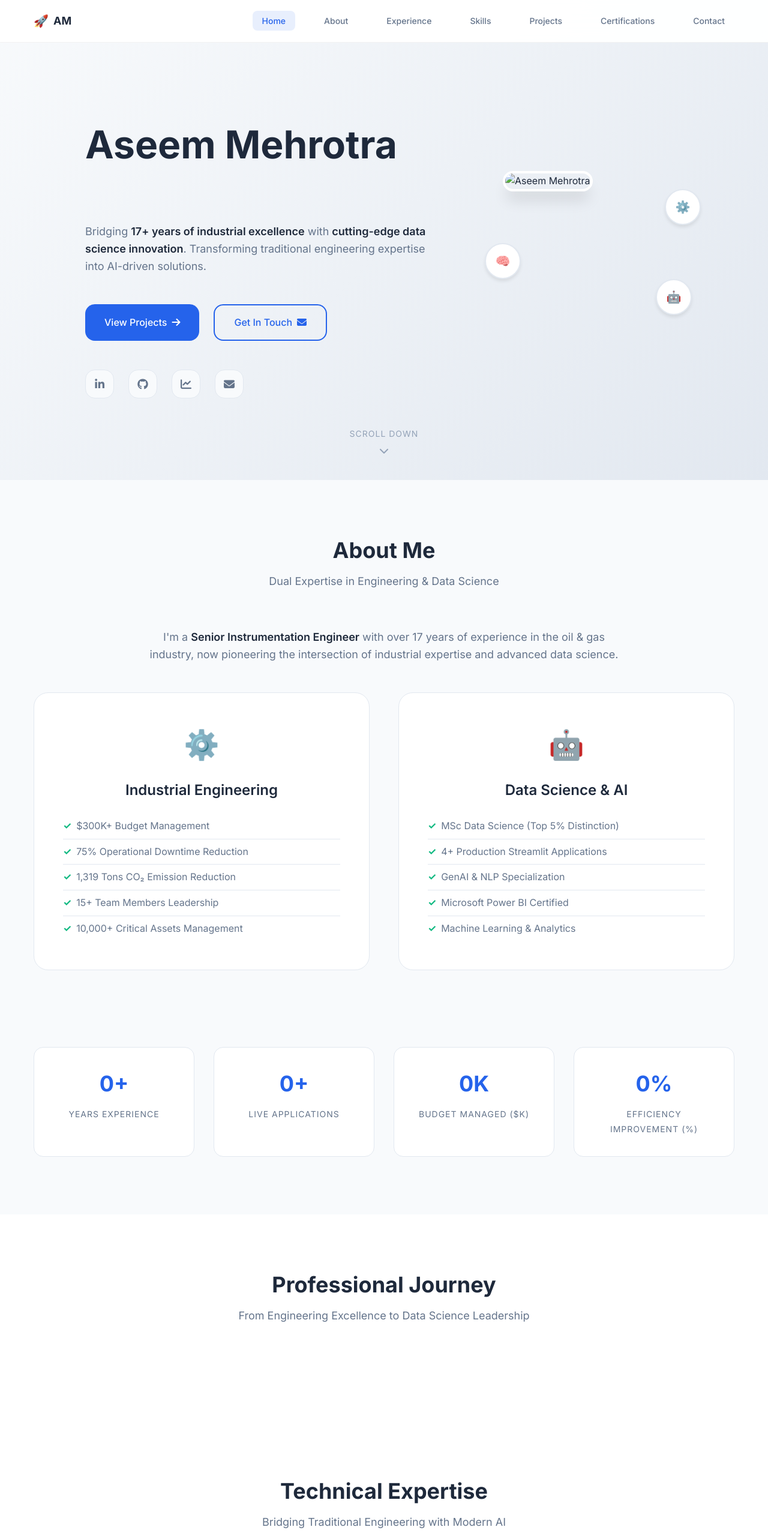
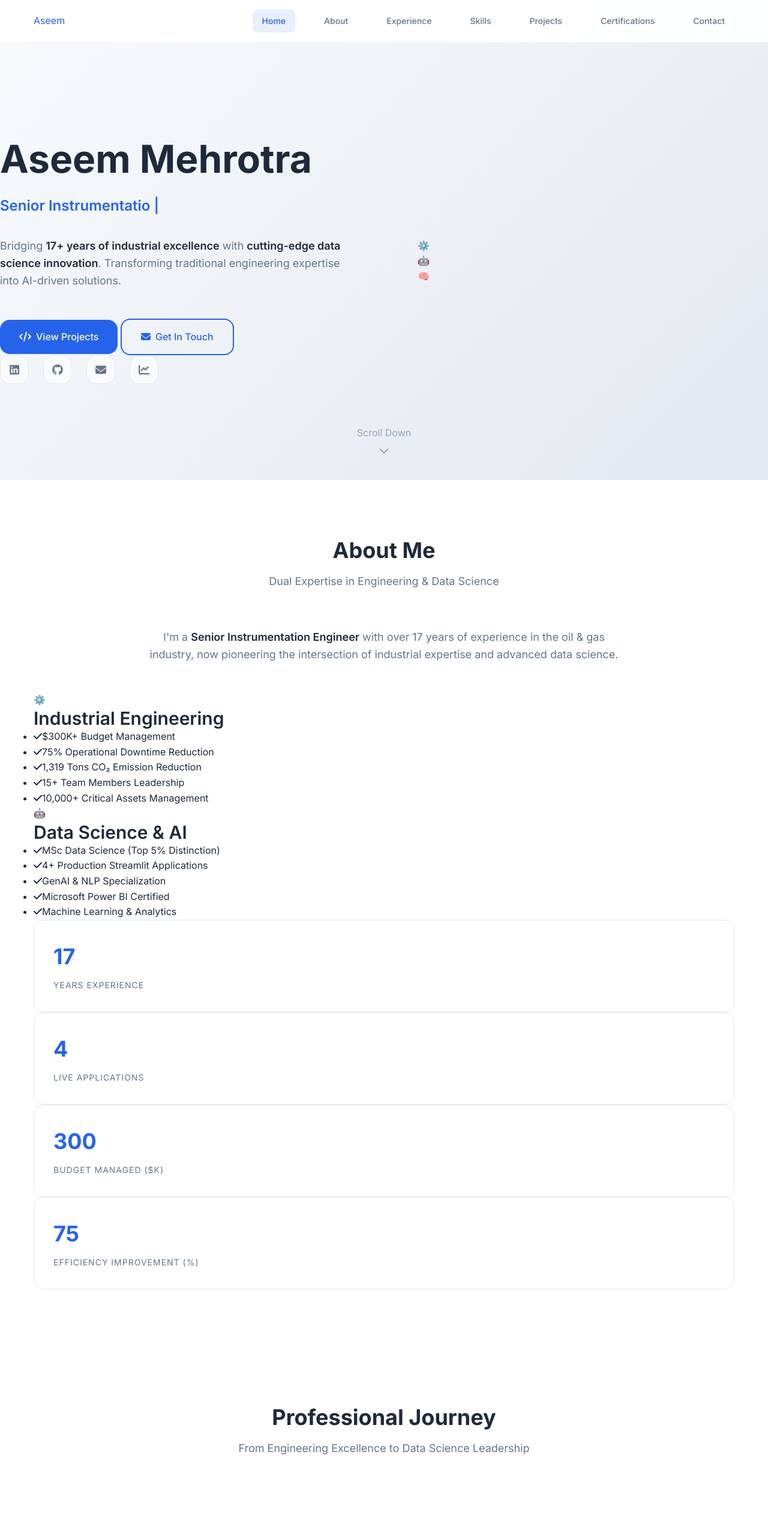
Before and after one commit to aseemm84/Aseem, a plain HTML site: page index.html in a window 1280 px wide. Shown: the top 2560 px of the page at 60% size. Drawn offline with Linux system fonts and the light colour scheme.

Commit message:
Update index.html

```diff
--- a/index.html
+++ b/index.html
@@ -5,121 +5,86 @@
     <meta name="viewport" content="width=device-width, initial-scale=1.0">
     <title>Aseem Mehrotra - Digital Resume</title>
 
-    <!-- Meta Tags -->
-    <meta name="description" content="Senior Instrumentation Engineer & Data Scientist - Bridging Industrial Excellence with Data Science Innovation">
+    <!-- Favicon -->
+    <link rel="icon" href="./assets/favicon.ico" type="image/x-icon">
+
+    <!-- Meta Tags for SEO -->
+    <meta name="description" content="Senior Instrumentation Engineer & Data Scientist - Bridging 17+ years of industrial excellence with cutting-edge AI innovation">
+    <meta name="keywords" content="instrumentation engineer, data scientist, AI, machine learning, industrial automation, UAE">
     <meta name="author" content="Aseem Mehrotra">
-    <meta name="keywords" content="Aseem Mehrotra, Instrumentation Engineer, Data Scientist, AI, Machine Learning, Industrial Engineering">
 
-    <!-- Open Graph -->
+    <!-- Open Graph Meta Tags -->
     <meta property="og:title" content="Aseem Mehrotra - Digital Resume">
-    <meta property="og:description" content="17+ years of engineering excellence transitioning to data science leadership">
+    <meta property="og:description" content="Senior Instrumentation Engineer & Data Scientist">
     <meta property="og:type" content="website">
-    <meta property="og:url" content="https://aseemm84.github.io">
+    <meta property="og:url" content="https://aseemm84.github.io/Aseem/">
     <meta property="og:image" content="./assets/images/profile.jpg">
 
-    <!-- Favicon -->
-    <link rel="icon" type="image/x-icon" href="./assets/favicon.ico">
-
-    <!-- Fonts -->
-    <link rel="preconnect" href="https://fonts.googleapis.com">
-    <link rel="preconnect" href="https://fonts.gstatic.com" crossorigin>
-    <link href="https://fonts.googleapis.com/css2?family=Inter:wght@300;400;500;600;700&display=swap" rel="stylesheet">
-
-    <!-- Icons -->
-    <link rel="stylesheet" href="https://cdnjs.cloudflare.com/ajax/libs/font-awesome/6.4.0/css/all.min.css">
-
-    <!-- Stylesheets -->
+    <!-- CSS Files - Load in correct order -->
     <link rel="stylesheet" href="./css/main.css">
     <link rel="stylesheet" href="./css/components.css">
     <link rel="stylesheet" href="./css/animations.css">
 
-    <!-- PWA -->
+    <!-- Font Awesome Icons -->
+    <link rel="stylesheet" href="https://cdnjs.cloudflare.com/ajax/libs/font-awesome/6.4.0/css/all.min.css">
+
+    <!-- Google Fonts -->
+    <link href="https://fonts.googleapis.com/css2?family=Inter:wght@300;400;500;600;700&display=swap" rel="stylesheet">
+
+    <!-- PWA Manifest -->
     <link rel="manifest" href="./manifest.json">
+
+    <!-- Theme Color -->
     <meta name="theme-color" content="#2563eb">
 </head>
-
 <body>
     <!-- Loading Screen -->
     <div id="loading-screen" class="loading-screen">
-        <div class="loader">
-            <div class="loader-inner">
-                <div class="loader-line-wrap">
-                    <div class="loader-line"></div>
+        <div class="loading-content">
+            <div class="loading-spinner"></div>
+            <h2 class="loading-text">Loading Digital Resume...</h2>
         </div>
-                <div class="loader-line-wrap">
-                    <div class="loader-line"></div>
-                </div>
-                <div class="loader-line-wrap">
-                    <div class="loader-line"></div>
-                </div>
-                <div class="loader-line-wrap">
-                    <div class="loader-line"></div>
-                </div>
-                <div class="loader-line-wrap">
-                    <div class="loader-line"></div>
-                </div>
-            </div>
-        </div>
-        <p class="loading-text">Loading Digital Resume...</p>
     </div>
 
     <!-- Navigation -->
-    <nav class="navbar" id="navbar">
+    <nav id="navbar" class="navbar">
         <div class="nav-container">
-            <div class="nav-logo">
-                <span class="logo-icon">🚀</span>
-                <span class="logo-text">AM</span>
+            <a href="#home" class="nav-brand">
+                <span class="brand-text">Aseem</span>
+            </a>
+
+            <div class="nav-menu" id="nav-menu">
+                <a href="#home" class="nav-link active">Home</a>
+                <a href="#about" class="nav-link">About</a>
+                <a href="#experience" class="nav-link">Experience</a>
+                <a href="#skills" class="nav-link">Skills</a>
+                <a href="#projects" class="nav-link">Projects</a>
+                <a href="#certifications" class="nav-link">Certifications</a>
+                <a href="#contact" class="nav-link">Contact</a>
             </div>
 
-            <ul class="nav-menu" id="nav-menu">
-                <li class="nav-item">
-                    <a href="#home" class="nav-link active">Home</a>
-                </li>
-                <li class="nav-item">
-                    <a href="#about" class="nav-link">About</a>
-                </li>
-                <li class="nav-item">
-                    <a href="#experience" class="nav-link">Experience</a>
-                </li>
-                <li class="nav-item">
-                    <a href="#skills" class="nav-link">Skills</a>
-                </li>
-                <li class="nav-item">
-                    <a href="#projects" class="nav-link">Projects</a>
-                </li>
-                <li class="nav-item">
-                    <a href="#certifications" class="nav-link">Certifications</a>
-                </li>
-                <li class="nav-item">
-                    <a href="#contact" class="nav-link">Contact</a>
-                </li>
-            </ul>
-
             <div class="nav-toggle" id="nav-toggle">
-                <span class="bar"></span>
-                <span class="bar"></span>
-                <span class="bar"></span>
+                <span></span>
+                <span></span>
+                <span></span>
             </div>
         </div>
     </nav>
 
     <!-- Main Content -->
-    <main>
+    <main id="main-content">
         <!-- Hero Section -->
         <section id="home" class="hero">
-            <div class="hero-background">
-                <canvas id="particles-canvas" class="particles-canvas"></canvas>
-            </div>
-
-            <div class="container">
+            <div class="hero-container">
                 <div class="hero-content">
                     <div class="hero-text">
                         <h1 class="hero-title">
-                            <span class="title-line">Aseem Mehrotra</span>
+                            <span class="name">Aseem Mehrotra</span>
                         </h1>
 
                         <div class="hero-subtitle">
-                            <span class="typing-text" id="typing-text"></span>
+                            <span id="typing-text"></span>
+                            <span class="typing-cursor">|</span>
                         </div>
 
                         <p class="hero-description">
@@ -128,54 +93,53 @@
                             Transforming traditional engineering expertise into AI-driven solutions.
                         </p>
 
-                        <div class="hero-buttons">
+                        <div class="hero-cta">
                             <a href="#projects" class="btn btn-primary">
-                                <span>View Projects</span>
-                                <i class="fas fa-arrow-right"></i>
+                                <i class="fas fa-code"></i>
+                                View Projects
                             </a>
                             <a href="#contact" class="btn btn-outline">
-                                <span>Get In Touch</span>
                                 <i class="fas fa-envelope"></i>
+                                Get In Touch
                             </a>
                         </div>
 
                         <div class="hero-social">
-                            <a href="https://www.linkedin.com/in/aseem-mehrotra" target="_blank" class="social-link" aria-label="LinkedIn">
-                                <i class="fab fa-linkedin-in"></i>
+                            <a href="https://www.linkedin.com/in/aseem-mehrotra" class="social-link" target="_blank" rel="noopener">
+                                <i class="fab fa-linkedin"></i>
                             </a>
-                            <a href="https://github.com/aseemm84" target="_blank" class="social-link" aria-label="GitHub">
+                            <a href="https://github.com/aseemm84" class="social-link" target="_blank" rel="noopener">
                                 <i class="fab fa-github"></i>
                             </a>
-                            <a href="https://share.streamlit.io/user/aseemm84" target="_blank" class="social-link" aria-label="Streamlit">
+                            <a href="mailto:aseem.mehrotra1984@outlook.com" class="social-link">
+                                <i class="fas fa-envelope"></i>
+                            </a>
+                            <a href="https://share.streamlit.io/user/aseemm84" class="social-link" target="_blank" rel="noopener">
                                 <i class="fas fa-chart-line"></i>
-                            </a>
-                            <a href="mailto:aseem.mehrotra1984@outlook.com" class="social-link" aria-label="Email">
-                                <i class="fas fa-envelope"></i>
                             </a>
                         </div>
                     </div>
 
-                    <div class="hero-image">
-                        <div class="profile-container">
-                            <img src="./assets/images/profile.jpg" alt="Aseem Mehrotra" class="profile-img" loading="lazy">
-                            <div class="profile-badge engineering">⚙️</div>
-                            <div class="profile-badge datascience">🤖</div>
-                            <div class="profile-badge ai">🧠</div>
-                        </div>
+                    <div class="hero-visual">
+                        <div class="hero-icons">
+                            <div class="floating-icon">⚙️</div>
+                            <div class="floating-icon">🤖</div>
+                            <div class="floating-icon">🧠</div>
                         </div>
                     </div>
                 </div>
 
                 <div class="scroll-indicator">
-                <span class="scroll-text">Scroll Down</span>
+                    <span>Scroll Down</span>
                     <div class="scroll-arrow">
                         <i class="fas fa-chevron-down"></i>
+                    </div>
                 </div>
             </div>
         </section>
 
         <!-- About Section -->
-        <section id="about" class="about">
+        <section id="about" class="section">
             <div class="container">
                 <div class="section-header">
                     <h2 class="section-title">About Me</h2>
@@ -192,113 +156,114 @@
                             </p>
                         </div>
 
-                        <div class="dual-expertise">
-                            <div class="expertise-card">
-                                <div class="expertise-icon">⚙️</div>
+                        <div class="about-grid">
+                            <div class="about-card">
+                                <div class="card-icon">⚙️</div>
                                 <h3>Industrial Engineering</h3>
-                                <ul>
-                                    <li>$300K+ Budget Management</li>
-                                    <li>75% Operational Downtime Reduction</li>
-                                    <li>1,319 Tons CO₂ Emission Reduction</li>
-                                    <li>15+ Team Members Leadership</li>
-                                    <li>10,000+ Critical Assets Management</li>
+                                <ul class="achievement-list">
+                                    <li><i class="fas fa-check"></i>$300K+ Budget Management</li>
+                                    <li><i class="fas fa-check"></i>75% Operational Downtime Reduction</li>
+                                    <li><i class="fas fa-check"></i>1,319 Tons CO₂ Emission Reduction</li>
+                                    <li><i class="fas fa-check"></i>15+ Team Members Leadership</li>
+                                    <li><i class="fas fa-check"></i>10,000+ Critical Assets Management</li>
                                 </ul>
                             </div>
 
-                            <div class="expertise-card">
-                                <div class="expertise-icon">🤖</div>
+                            <div class="about-card">
+                                <div class="card-icon">🤖</div>
                                 <h3>Data Science & AI</h3>
-                                <ul>
-                                    <li>MSc Data Science (Top 5% Distinction)</li>
-                                    <li>4+ Production Streamlit Applications</li>
-                                    <li>GenAI & NLP Specialization</li>
-                                    <li>Microsoft Power BI Certified</li>
-                                    <li>Machine Learning & Analytics</li>
+                                <ul class="achievement-list">
+                                    <li><i class="fas fa-check"></i>MSc Data Science (Top 5% Distinction)</li>
+                                    <li><i class="fas fa-check"></i>4+ Production Streamlit Applications</li>
+                                    <li><i class="fas fa-check"></i>GenAI & NLP Specialization</li>
+                                    <li><i class="fas fa-check"></i>Microsoft Power BI Certified</li>
+                                    <li><i class="fas fa-check"></i>Machine Learning & Analytics</li>
                                 </ul>
                             </div>
                         </div>
                     </div>
+                </div>
 
-                    <div class="stats-grid">
+                <!-- Statistics -->
+                <div class="stats-container">
                     <div class="stat-item">
-                            <span class="stat-number" data-value="17">0</span>
-                            <span class="stat-label">Years Experience</span>
+                        <div class="stat-number" data-value="17">0</div>
+                        <div class="stat-label">Years Experience</div>
                     </div>
                     <div class="stat-item">
-                            <span class="stat-number" data-value="4">0</span>
-                            <span class="stat-label">Live Applications</span>
+                        <div class="stat-number" data-value="4">0</div>
+                        <div class="stat-label">Live Applications</div>
                     </div>
                     <div class="stat-item">
-                            <span class="stat-number" data-value="300">0</span>
-                            <span class="stat-label">Budget Managed ($K)</span>
+                        <div class="stat-number" data-value="300">0</div>
+                        <div class="stat-label">Budget Managed ($K)</div>
                     </div>
                     <div class="stat-item">
-                            <span class="stat-number" data-value="75">0</span>
-                            <span class="stat-label">Efficiency Improvement (%)</span>
-                        </div>
+                        <div class="stat-number" data-value="75">0</div>
+                        <div class="stat-label">Efficiency Improvement (%)</div>
                     </div>
                 </div>
             </div>
         </section>
 
         <!-- Experience Section -->
-        <section id="experience" class="experience">
+        <section id="experience" class="section section-alt">
             <div class="container">
                 <div class="section-header">
                     <h2 class="section-title">Professional Journey</h2>
                     <p class="section-subtitle">From Engineering Excellence to Data Science Leadership</p>
                 </div>
 
-                <div class="timeline" id="timeline">
-                    <!-- Timeline items will be populated by JavaScript -->
+                <div id="timeline" class="timeline">
+                    <!-- Timeline will be populated by JavaScript -->
                 </div>
             </div>
         </section>
 
         <!-- Skills Section -->
-        <section id="skills" class="skills">
+        <section id="skills" class="section">
             <div class="container">
                 <div class="section-header">
                     <h2 class="section-title">Technical Expertise</h2>
                     <p class="section-subtitle">Bridging Traditional Engineering with Modern AI</p>
                 </div>
 
-                <div class="skills-grid" id="skills-grid">
+                <div id="skills-grid" class="skills-grid">
                     <!-- Skills will be populated by JavaScript -->
                 </div>
             </div>
         </section>
 
         <!-- Projects Section -->
-        <section id="projects" class="projects">
+        <section id="projects" class="section section-alt">
             <div class="container">
                 <div class="section-header">
                     <h2 class="section-title">Featured Projects</h2>
                     <p class="section-subtitle">Live Applications & GitHub Repositories</p>
                 </div>
 
-                <div class="projects-grid" id="projects-grid">
+                <div id="projects-grid" class="projects-grid">
                     <!-- Projects will be populated by JavaScript -->
                 </div>
             </div>
         </section>
 
         <!-- Certifications Section -->
-        <section id="certifications" class="certifications">
+        <section id="certifications" class="section">
             <div class="container">
                 <div class="section-header">
                     <h2 class="section-title">Professional Certifications</h2>
                     <p class="section-subtitle">Verified Credentials & Continuous Learning</p>
                 </div>
 
-                <div class="certifications-grid" id="certifications-grid">
+                <div id="certifications-grid" class="certifications-grid">
                     <!-- Certifications will be populated by JavaScript -->
                 </div>
             </div>
         </section>
 
         <!-- Contact Section -->
-        <section id="contact" class="contact">
+        <section id="contact" class="section section-alt">
             <div class="container">
                 <div class="section-header">
                     <h2 class="section-title">Let's Connect</h2>
@@ -313,7 +278,9 @@
                             </div>
                             <div class="contact-details">
                                 <h3>Email</h3>
-                                <a href="mailto:aseem.mehrotra1984@outlook.com">aseem.mehrotra1984@outlook.com</a>
+                                <a href="mailto:aseem.mehrotra1984@outlook.com">
+                                    aseem.mehrotra1984@outlook.com
+                                </a>
                             </div>
                         </div>
 
@@ -323,7 +290,9 @@
                             </div>
                             <div class="contact-details">
                                 <h3>Phone</h3>
-                                <a href="tel:+971508212454">+971 50 821 2454</a>
+                                <a href="tel:+971508212454">
+                                    +971 50 821 2454
+                                </a>
                             </div>
                         </div>
 
@@ -338,8 +307,7 @@
                         </div>
                     </div>
 
-                    <div class="contact-form">
-                        <form id="contact-form" class="form">
+                    <form id="contact-form" class="contact-form">
                         <div class="form-group">
                             <input type="text" id="name" name="name" required>
                             <label for="name">Your Name</label>
@@ -360,12 +328,11 @@
                             <label for="message">Your Message</label>
                         </div>
 
-                            <button type="submit" class="btn btn-primary">
-                                <span>Send Message</span>
+                        <button type="submit" class="btn btn-primary btn-block">
                             <i class="fas fa-paper-plane"></i>
+                            Send Message
                         </button>
                     </form>
-                    </div>
                 </div>
             </div>
         </section>
@@ -374,31 +341,29 @@
     <!-- Footer -->
     <footer class="footer">
         <div class="container">
-            <div class="footer-content">
-                <div class="footer-text">
-                    <p>&copy; 2025 Aseem Mehrotra. All rights reserved.</p>
-                    <p>Bridging Industrial Excellence with Data Science Innovation</p>
-                </div>
-
-                <div class="footer-social">
-                    <a href="https://www.linkedin.com/in/aseem-mehrotra" target="_blank" class="social-link">
-                        <i class="fab fa-linkedin-in"></i>
-                    </a>
-                    <a href="https://github.com/aseemm84" target="_blank" class="social-link">
-                        <i class="fab fa-github"></i>
-                    </a>
-                    <a href="https://share.streamlit.io/user/aseemm84" target="_blank" class="social-link">
-                        <i class="fas fa-chart-line"></i>
-                    </a>
-                </div>
-            </div>
+            <p>&copy; 2024 Aseem Mehrotra. All rights reserved.</p>
         </div>
     </footer>
 
-    <!-- Scripts -->
+    <!-- Scripts - Load in correct order -->
     <script src="./js/data.js"></script>
     <script src="./js/animations.js"></script>
     <script src="./js/components.js"></script>
     <script src="./js/main.js"></script>
+
+    <!-- PWA Service Worker -->
+    <script>
+        if ('serviceWorker' in navigator) {
+            window.addEventListener('load', () => {
+                navigator.serviceWorker.register('./sw.js')
+                    .then((registration) => {
+                        console.log('SW registered: ', registration);
+                    })
+                    .catch((registrationError) => {
+                        console.log('SW registration failed: ', registrationError);
+                    });
+            });
+        }
+    </script>
 </body>
 </html>
```
Lines whose indentation alone changed are shown as unchanged.
